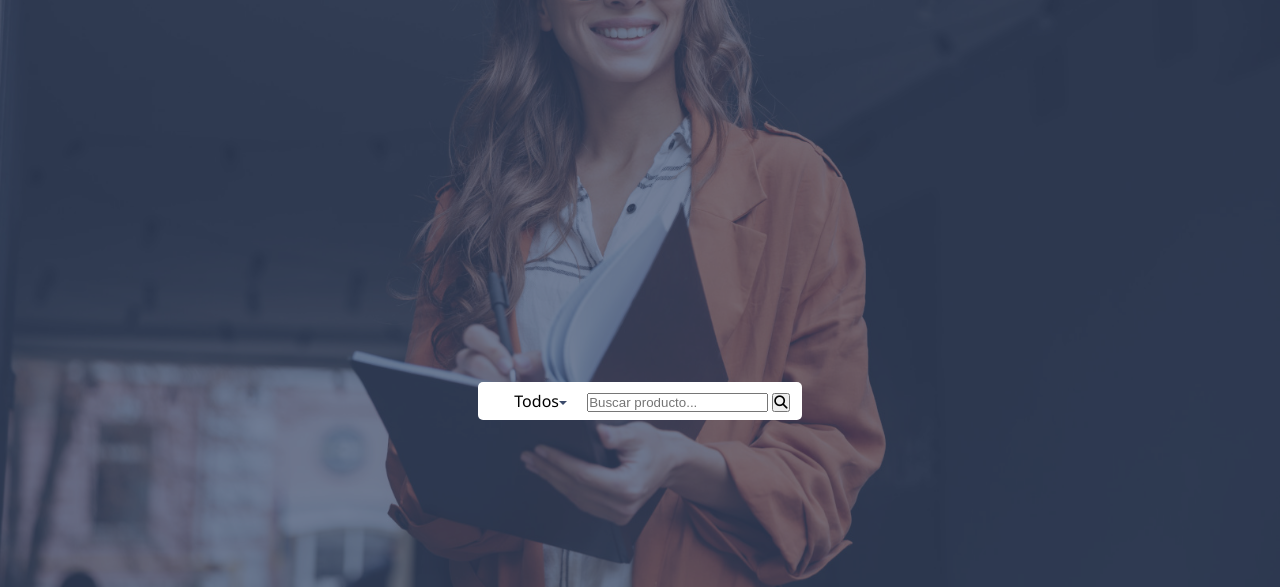
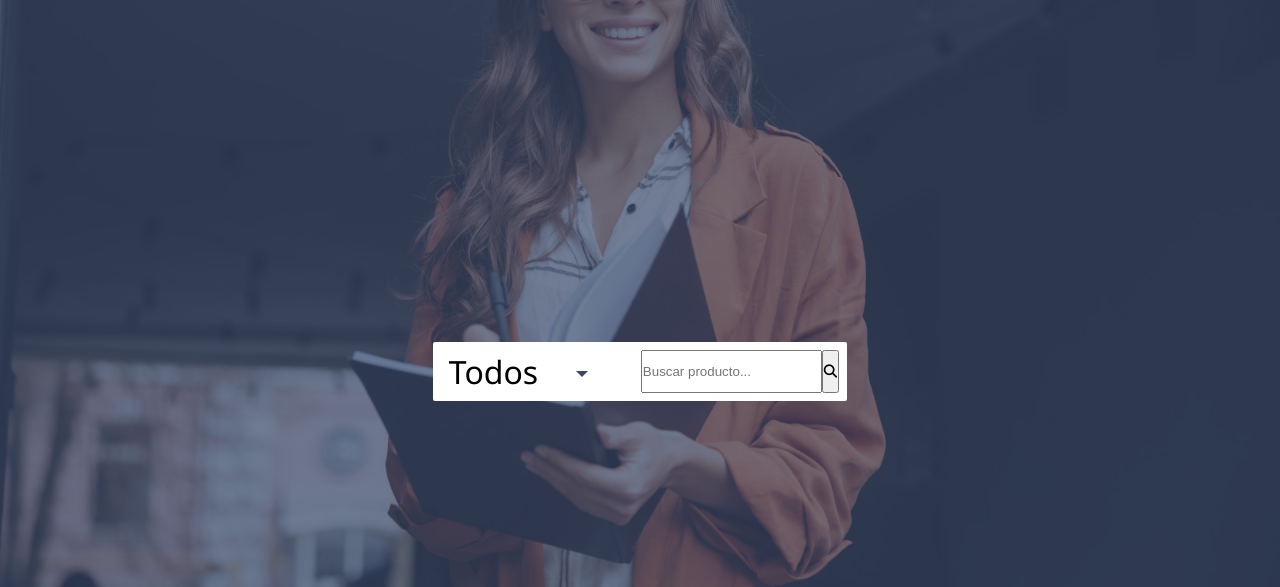
Before and after one commit to Cristhianbh98/clip, a plain HTML site: page index.html in a window 1280 px wide. Shown: the part 190-777 px from the top of the page. Drawn offline with Linux system fonts and the light colour scheme.

Commit message:
avance poco

```diff
--- a/assets/css/styles.css
+++ b/assets/css/styles.css
@@ -110,9 +110,13 @@
 	color: var(--secondary--color) ;
  }
 
+ /*
+  * Estilos del buscador
+  */
+
  .header-hero .header-hero__search
  {
-	margin-top: 50vh;
+	margin-top: 45vh;
 	display: flex;
 	justify-content: center;
  }
@@ -120,23 +124,41 @@
  .header-hero .header-hero__search form.search-form
  {
 	background-color: #fff;
-	display: inline-block;
-	padding: 0.5rem 0.8rem;
-	border-radius: 5px;
+	display: block;
+	padding: 0.5rem;
+	border-radius: 2px;
+	position: relative;
+	font-size: 2rem;
  }
 
- .header-hero .header-hero__search form.search-form span
+ .header-hero .header-hero__search form.search-form .form-content
+ {
+	display: flex;
+	justify-content: center;
+	flex-flow: row wrap;
+ }
+
+ .header-hero .header-hero__search form.search-form .form-content .category-container
  {
 	position: relative;
-	padding: 0 1.5rem;
+	min-width: 200px;
+	max-width: 200px;
  }
 
- .header-hero .header-hero__search form.search-form span::after
+ .header-hero .header-hero__search form.search-form .form-content .category-container span.category
+ {
+	position: relative;
+	padding: 0 .5rem;
+ }
+
+ .header-hero .header-hero__search form.search-form .form-content .category-container span.category::after
  {
 	position: absolute;
 	top: 50%;
+	margin-left: 40px;
 	border-left: 4px solid rgba(0,0,0,0);
     border-right: 4px solid rgba(0,0,0,0);
     border-top: 4px solid var(--thrid--color);
+	transform: scale(1.5);
 	content: '';
  }
--- a/index.html
+++ b/index.html
@@ -47,9 +47,14 @@
 
                 <div class="header-hero__search">
                     <form class="search-form">
-                        <span>Todos</span>
-                        <input type="text" placeholder="Buscar producto..."/>
-                        <button type="submit"><i class="fas fa-search"></i></button>
+                        <div class="form-content">
+                            <div class="category-container">
+                                <span class="category">Todos</span>
+                                <div class="category-pick"></div>
+                            </div>
+                            <input type="text" class="s_product" name="s_product" placeholder="Buscar producto..."/>
+                            <button type="submit"><i class="fas fa-search"></i></button>
+                        </div>
                     </form>
                 </div>
             </div>
```
